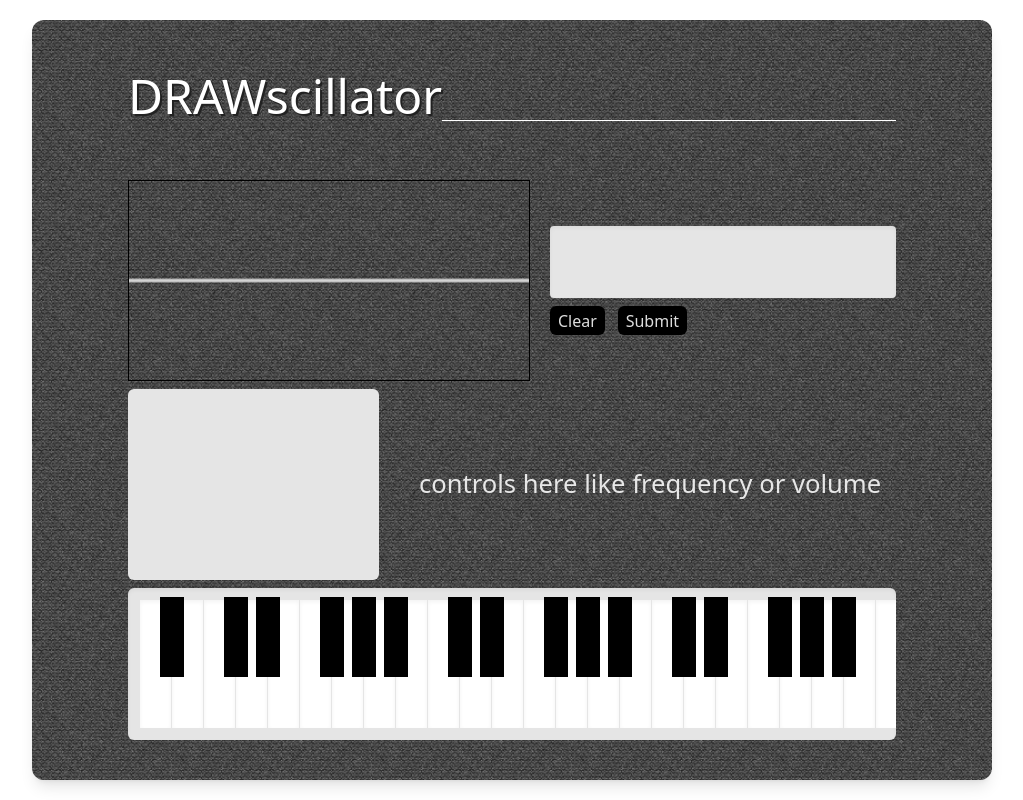
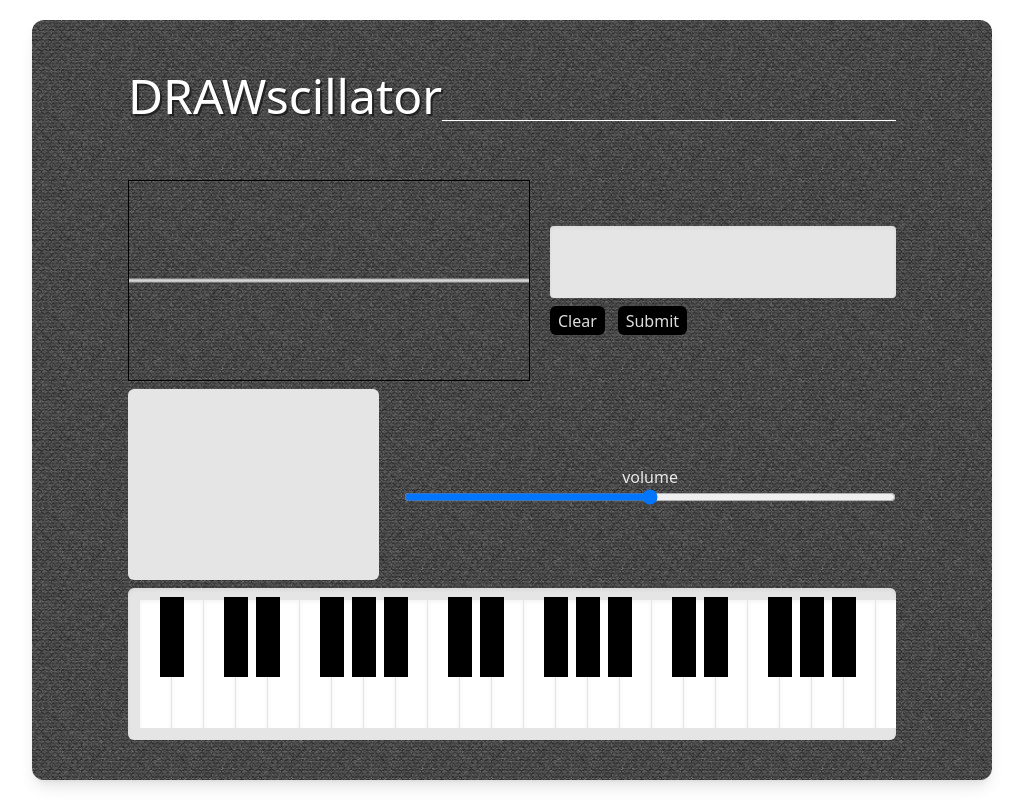
Before and after one commit to kimestelle/drawscillate, a React (Vite) app: page / in a window 1280 px wide. Shown: the whole page, without its empty margins (128-1151 px from the left). Built offline with nearby package versions, Linux system fonts and the light colour scheme; a web font is replaced by a local one.

Commit message:
volume control

```diff
--- a/src/components/Drawscillator.jsx
+++ b/src/components/Drawscillator.jsx
@@ -24,6 +24,7 @@ export function Drawscillator() {
     const [clips, setClips] = useState([]);
     const [loaded, setLoaded] = useState(false);
     const [selectedClip, setSelectedClip] = useState(null);
+    const [volume, setVolume] = useState(0.5);
 
     useEffect(() => {
         const canvas = canvasRef.current;
@@ -430,10 +431,11 @@ export function Drawscillator() {
                 )}
                 </div>
                 <div className='md:w-full h-full flex flex-col items-center justify-center'>
-                    <p className='text-[2svw]'>controls here like frequency or volume</p>
+                    <label>volume</label>
+                    <input type='range' min='0' max='1' step='0.05' value={volume} onChange={(e) => setVolume(e.target.value)} className='w-full h-[2svh] bg-neutral-200 rounded-md' />
                 </div>
             </div>
-            <MidiKeyboard clip={clips[selectedClip]} />
+            <MidiKeyboard clip={clips[selectedClip]} volume={volume} />
         </div>
       </div>
     );
--- a/src/components/MidiKeyboard.jsx
+++ b/src/components/MidiKeyboard.jsx
@@ -1,9 +1,10 @@
 import { useRef, useEffect } from 'react';
 
-export function MidiKeyboard({ clip }) {
+export function MidiKeyboard({ clip, volume = 1 }) {
   const audioContextRef = useRef(null);
   const stopRef = useRef(false);
   const currentOscillatorRef = useRef(null);
+
   // const canvasRef = useRef(null);
   // const animationRef = useRef(null);
 
@@ -89,7 +90,7 @@ export function MidiKeyboard({ clip }) {
     oscillator.frequency.setValueAtTime(freq, context.currentTime);
 
     oscillator.connect(gainNode).connect(context.destination);
-    gainNode.gain.setValueAtTime(1, context.currentTime);
+    gainNode.gain.setValueAtTime(volume, context.currentTime);
 
     oscillator.start();
     currentOscillatorRef.current = oscillator;
```
